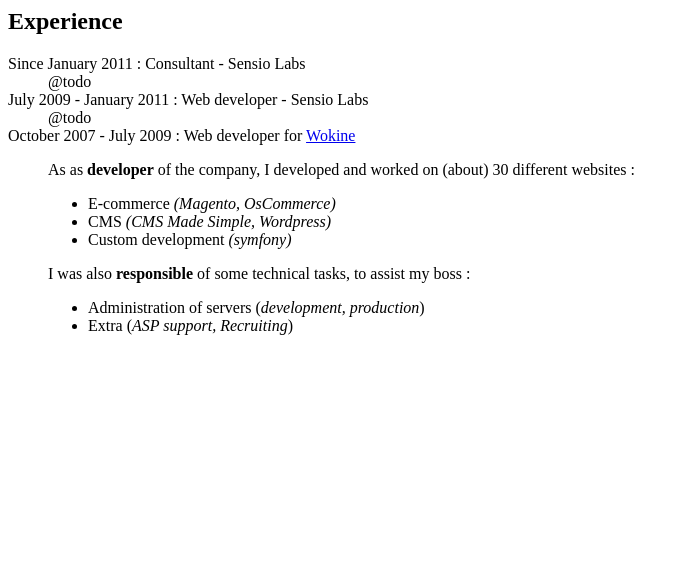
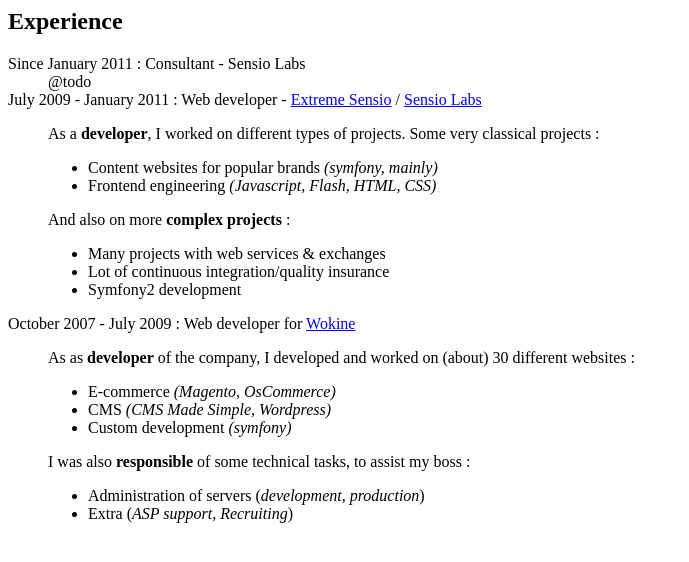
Before and after one commit to alexandresalome/website, a PHP site: template src/Alom/Website/MainBundle/Resources/views/Identity/_cv_experience.html.twig in a window 1280 px wide. Shown: the top 562 px of the page, without its empty margins (0-689 px from the left). Run offline with PHP 8.4, Linux system fonts and the light colour scheme; the template is opened without the code that fills it, so the values that code supplies are empty; some libraries are stand-ins or nearby versions.

Commit message:
Add Sensio developer experience

```diff
--- a/src/Alom/Website/MainBundle/Resources/css/main/identity_cv.css
+++ b/src/Alom/Website/MainBundle/Resources/css/main/identity_cv.css
@@ -10,6 +10,11 @@
 
   padding:       1em;
   margin-bottom: 2em;
+}
+
+.page-main-cv a
+{
+    color: #008;
 }
 
 .page-main-cv
--- a/src/Alom/Website/MainBundle/Resources/views/Identity/_cv_experience.html.twig
+++ b/src/Alom/Website/MainBundle/Resources/views/Identity/_cv_experience.html.twig
@@ -5,9 +5,20 @@
     <dd>
         @todo
     </dd>
-    <dt>July 2009 - January 2011 : Web developer - Sensio Labs</dt>
+    <dt>July 2009 - January 2011 : Web developer - <a href="http://www.extreme-sensio.com/">Extreme Sensio</a> / <a href="http://www.sensiolabs.com/en">Sensio Labs</a></dt>
     <dd>
-        @todo
+        <p>As a <strong>developer</strong>, I worked on different types of
+        projects. Some very classical projects :</p>
+        <ul>
+            <li>Content websites for popular brands <em>(symfony, mainly)</em></li>
+            <li>Frontend engineering <em>(Javascript, Flash, HTML, CSS)</em></li>
+        </ul>
+        <p>And also on more <strong>complex projects</strong> :</p>
+        <ul>
+            <li>Many projects with web services & exchanges</li>
+            <li>Lot of continuous integration/quality insurance</li>
+            <li>Symfony2 development</li>
+        </ul>
     </dd>
     <dt>October 2007 - July 2009 : Web developer for <a href="http://www.wokine.com">Wokine</a></dt>
     <dd>
```
